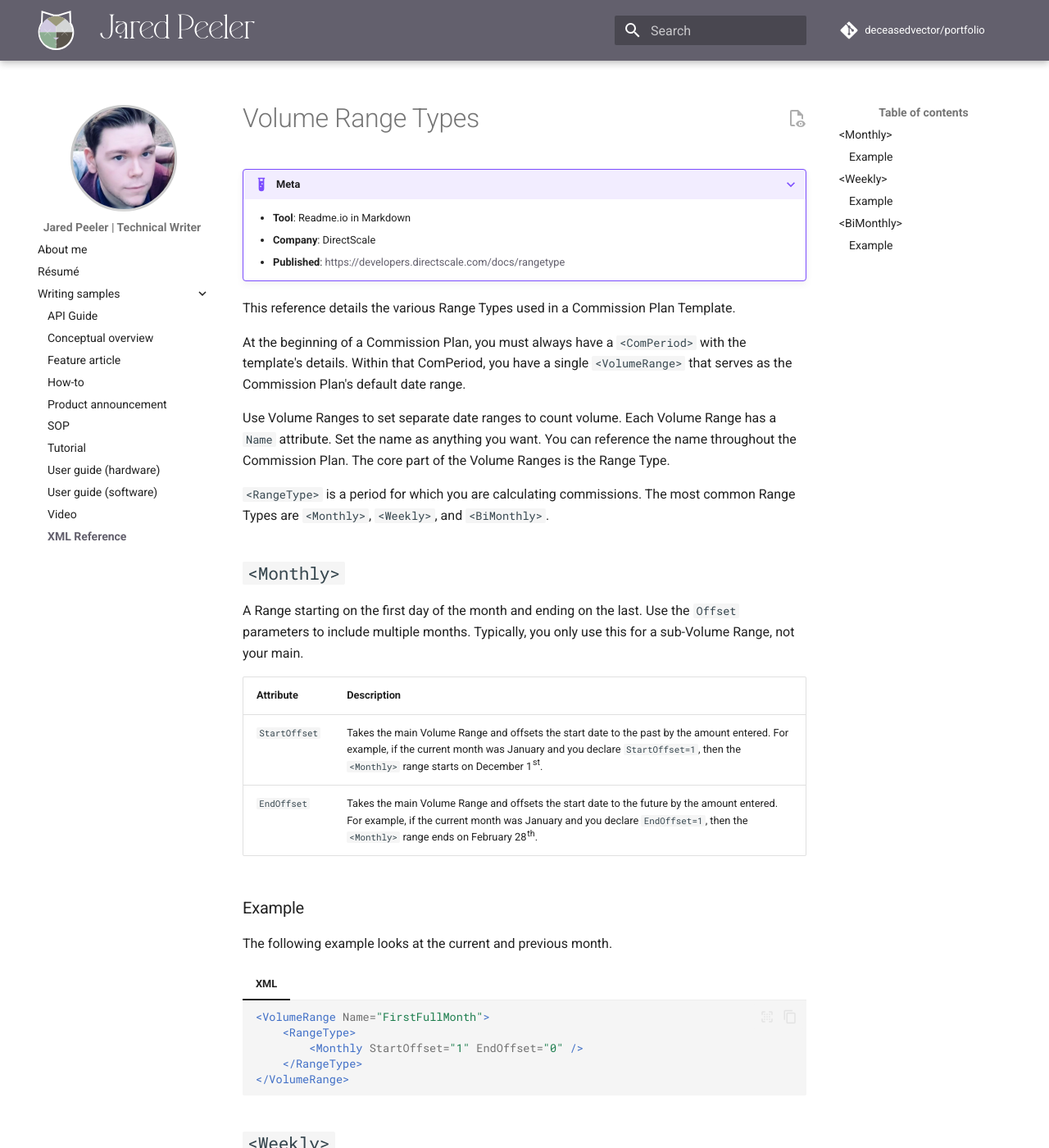
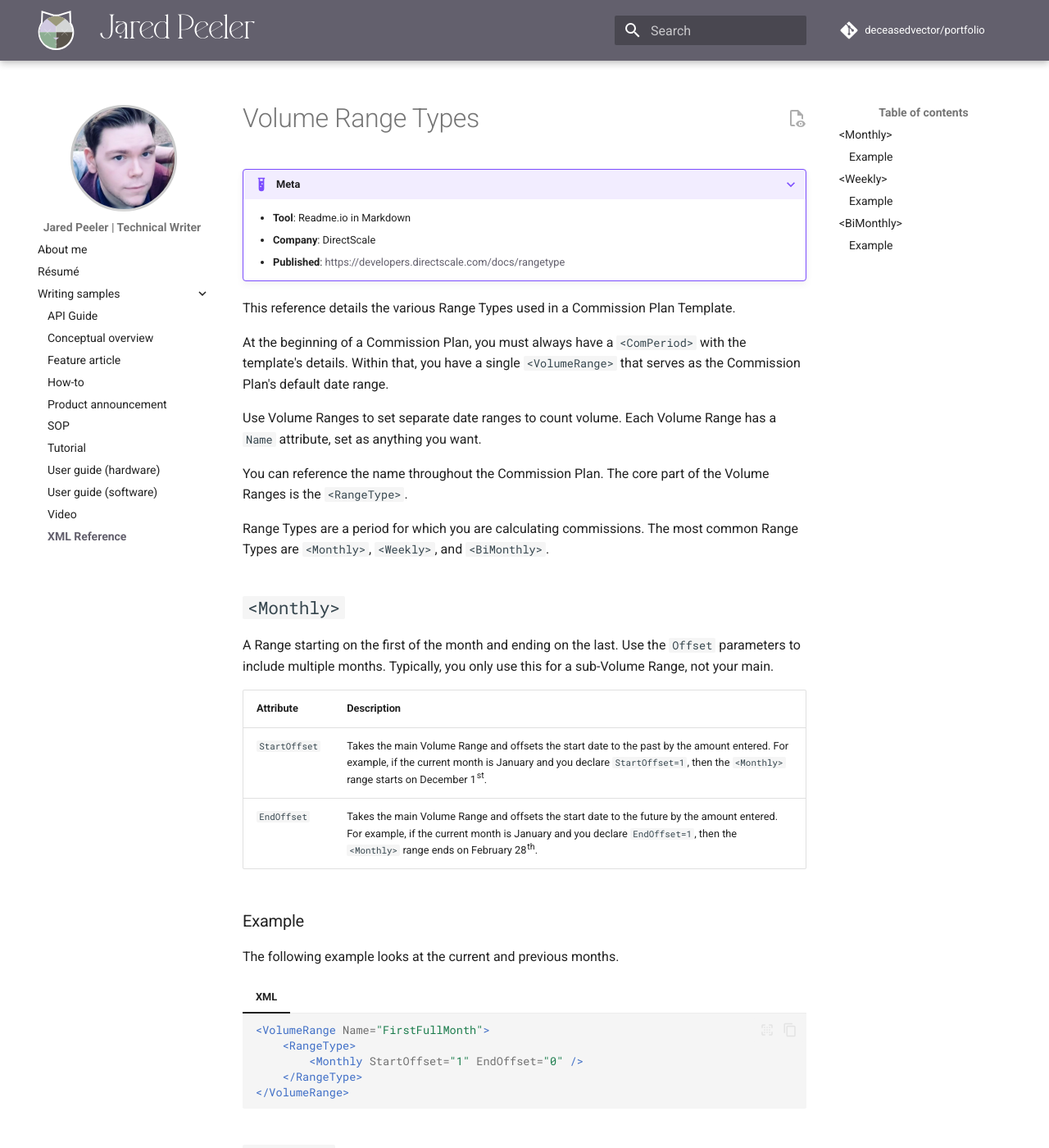
Before and after one commit to deceasedvector/portfolio, an MkDocs documentation site: the page built from docs/writing-samples/xml-reference.md, in a window 1280 px wide and 1400 px high. Shown: the whole window at 82% size. Built offline with MkDocs 1.6.1 and Material for MkDocs 9.7.7, drawn with Linux system fonts in a browser that asks for light colours; comment, search, counter and statistics services are not loaded; some of the changed text lies outside the part shown.

Commit message:
spelling

```diff
--- a/docs/writing-samples/xml-reference.md
+++ b/docs/writing-samples/xml-reference.md
@@ -12,24 +12,27 @@ title: XML Reference
 
 This reference details the various Range Types used in a Commission Plan Template.
 
-At the beginning of a Commission Plan, you must always have a `<ComPeriod>` with the template's details. Within that ComPeriod, you have a single `<VolumeRange>` that serves as the Commission Plan's default date range.
+At the beginning of a Commission Plan, you must always have a `<ComPeriod>` with the template's details.
+Within that, you have a single `<VolumeRange>` that serves as the Commission Plan's default date range.
 
-Use Volume Ranges to set separate date ranges to count volume. Each Volume Range has a `Name` attribute. Set the name as anything you want. You can reference the name throughout the Commission Plan. The core part of the Volume Ranges is the Range Type.
+Use Volume Ranges to set separate date ranges to count volume. Each Volume Range has a `Name` attribute, set as anything you want.
 
-`<RangeType>` is a period for which you are calculating commissions. The most common Range Types are `<Monthly>`,  `<Weekly>`, and  `<BiMonthly>`.
+You can reference the name throughout the Commission Plan. The core part of the Volume Ranges is the `<RangeType>`.
+
+Range Types are a period for which you are calculating commissions. The most common Range Types are `<Monthly>`,  `<Weekly>`, and  `<BiMonthly>`.
 
 ## `<Monthly>`
 
-A Range starting on the first day of the month and ending on the last. Use the `Offset` parameters to include multiple months. Typically, you only use this for a sub-Volume Range, not your main.
+A Range starting on the first of the month and ending on the last. Use the `Offset` parameters to include multiple months. Typically, you only use this for a sub-Volume Range, not your main.
 
 | Attribute      | Description                          |
 | ----------- | ------------------------------------ |
-| `StartOffset`       | Takes the main Volume Range and offsets the start date to the past by the amount entered. For example, if the current month was January and you declare `StartOffset=1`, then the `<Monthly>` range starts on December 1st.  |
-| `EndOffset`       | Takes the main Volume Range and offsets the start date to the future by the amount entered. For example, if the current month was January and you declare `EndOffset=1`, then the `<Monthly>` range ends on February 28th. |
+| `StartOffset`       | Takes the main Volume Range and offsets the start date to the past by the amount entered. For example, if the current month is January and you declare `StartOffset=1`, then the `<Monthly>` range starts on December 1st.  |
+| `EndOffset`       | Takes the main Volume Range and offsets the start date to the future by the amount entered. For example, if the current month is January and you declare `EndOffset=1`, then the `<Monthly>` range ends on February 28th. |
 
 ### Example
 
-The following example looks at the current and previous month.
+The following example looks at the current and previous months.
 
 === "XML"
 
```
Also changed, not shown: other parts of docs/writing-samples/xml-reference.md (+1 -1 lines).
